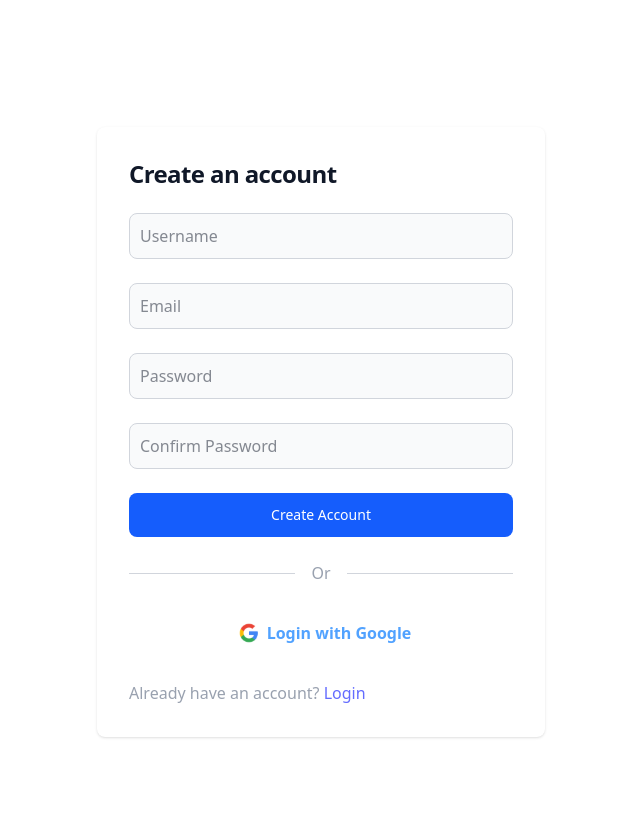
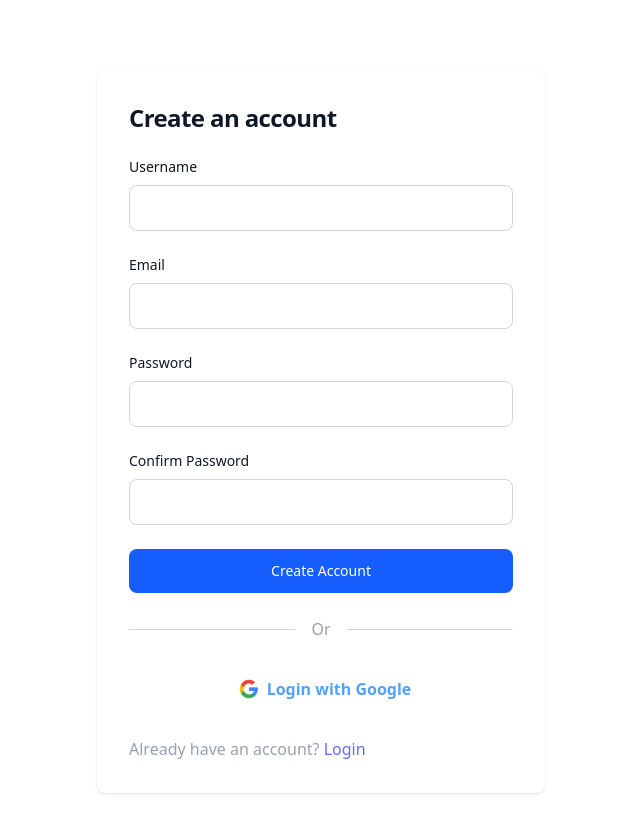
Before and after one commit to Bimaahmadani/MyMovie-app, a React (Vite) app: page /signup in a window 1280 px wide. Shown: the top 832 px of the page, without its empty margins (319-959 px from the left). Built offline with nearby package versions, Linux system fonts and the light colour scheme; no server answers.

Commit message:
update signup.jsx

```diff
--- a/src/pages/Signup.jsx
+++ b/src/pages/Signup.jsx
@@ -15,29 +15,59 @@ function Signup() {
   const [confirmPassword, setConfirmPassword] = useState("");
   const location = useLocation();
   const from = location.state?.from?.pathname || '/';
+  const [errors, setErrors] = useState({
+  username: "",
+  email: "",
+  password: "",
+  confirmPassword: "",
+});
+
+  const validateField = (name, value) => {
+  let message = "";
+
+  switch (name) {
+    case "username":
+      if (!value.trim()) message = "Username is required";
+      else if (value.length < 3) message = "Username must be at least 3 characters";
+      break;
+
+    case "email":
+      if (!/\S+@\S+\.\S+/.test(value)) message = "Invalid email address";
+      break;
+
+    case "password":
+      if (value.length < 6) message = "Password should be at least 6 characters";
+      break;
+
+    case "confirmPassword":
+      if (value !== password) message = "Passwords do not match";
+      break;
+
+    default:
+      break;
+  }
+
+  setErrors((prev) => ({ ...prev, [name]: message }));
+};
+
 
 const handleSubmit = async (e) => {
   e.preventDefault();
-  setErr("");
 
-  if (password !== confirmPassword) {
-    setErr("Passwords do not match!");
+  // Pastikan tidak ada error lokal
+  if (Object.values(errors).some((msg) => msg !== "")) {
     return;
   }
 
   try {
     const userCredential = await createUserWithEmailAndPassword(auth, email, password);
-
-    // simpan username ke Firebase displayName
     await updateProfile(userCredential.user, { displayName: username });
-
-    console.log("User created:", userCredential.user);
-
-    // redirect ke homepage
-    navigate(from, { replace: true });
+    navigate("/");
   } catch (error) {
+    if (error.code === "auth/email-already-in-use") {
+      setErrors((prev) => ({ ...prev, email: "This email is already registered" }));
+    }
     console.error(error);
-    setErr(error.message);
   }
 };
 
@@ -54,9 +84,6 @@ function Signup() {
   };
 
 
-
-
-
   return (
     <div className="auth">
 
@@ -71,45 +98,78 @@ function Signup() {
                         {err && <div className="error-message">{err}</div>}
                        <form onSubmit={handleSubmit} className="auth-form space-y-4 md:space-y-6">
                            {/* Username */}
+                            <div>
+                              <label className="block mb-2 text-sm font-medium text-gray-900 dark:text-white">Username</label>
                               <input
                                 type="text"
-                              placeholder="Username"
-                              className="bg-gray-50 border border-gray-300 text-gray-900 rounded-lg focus:ring-primary-600 focus:border-primary-600 block w-full p-2.5 dark:bg-gray-700 dark:border-gray-600 dark:placeholder-gray-400 dark:text-white dark:focus:ring-blue-500 dark:focus:border-blue-500"
                                 value={username}
-                              onChange={(e) => setUsername(e.target.value)}
-                              required
+                                onChange={(e) => {
+                                  setUsername(e.target.value);
+                                  validateField("username", e.target.value);
+                                }}
+                                onBlur={(e) => validateField("username", e.target.value)}
+                                className={`w-full p-2.5 border rounded-lg ${
+                                  errors.username ? "border-red-500" : "border-gray-300"
+                                }`}
                               />
+                              {errors.username && <p className="text-red-500 text-sm">{errors.username}</p>}
+                            </div>
 
                             {/* Email */}
+                            <div>
+                              <label className="block mb-2 text-sm font-medium text-gray-900 dark:text-white">Email</label>
                               <input
                                 type="email"
-                              placeholder="Email"
-                              className="bg-gray-50 border border-gray-300 text-gray-900 rounded-lg focus:ring-primary-600 focus:border-primary-600 block w-full p-2.5 dark:bg-gray-700 dark:border-gray-600 dark:placeholder-gray-400 dark:text-white dark:focus:ring-blue-500 dark:focus:border-blue-500"
                                 value={email}
-                              onChange={(e) => setEmail(e.target.value)}
-                              required
+                                onChange={(e) => {
+                                  setEmail(e.target.value);
+                                  validateField("email", e.target.value);
+                                }}
+                                onBlur={(e) => validateField("email", e.target.value)}
+                                className={`w-full p-2.5 border rounded-lg ${
+                                  errors.email ? "border-red-500" : "border-gray-300"
+                                }`}
                               />
+                              {errors.email && <p className="text-red-500 text-sm">{errors.email}</p>}
+                            </div>
 
                             {/* Password */}
+                            <div>
+                              <label className="block mb-2 text-sm font-medium text-gray-900 dark:text-white">Password</label>
                               <input
                                 type="password"
-                              placeholder="Password"
-                              className="bg-gray-50 border border-gray-300 text-gray-900 rounded-lg focus:ring-primary-600 focus:border-primary-600 block w-full p-2.5 dark:bg-gray-700 dark:border-gray-600 dark:placeholder-gray-400 dark:text-white dark:focus:ring-blue-500 dark:focus:border-blue-500"
                                 value={password}
-                              onChange={(e) => setPassword(e.target.value)}
-                              required
+                                onChange={(e) => {
+                                  setPassword(e.target.value);
+                                  validateField("password", e.target.value);
+                                }}
+                                onBlur={(e) => validateField("password", e.target.value)}
+                                className={`w-full p-2.5 border rounded-lg ${
+                                  errors.password ? "border-red-500" : "border-gray-300"
+                                }`}
                               />
+                              {errors.password && <p className="text-red-500 text-sm">{errors.password}</p>}
+                            </div>
 
                             {/* Confirm Password */}
+                            <div>
+                              <label className="block mb-2 text-sm font-medium text-gray-900 dark:text-white">Confirm Password</label>
                               <input
                                 type="password"
-                              placeholder="Confirm Password"
-                              className="bg-gray-50 border border-gray-300 text-gray-900 rounded-lg focus:ring-primary-600 focus:border-primary-600 block w-full p-2.5 dark:bg-gray-700 dark:border-gray-600 dark:placeholder-gray-400 dark:text-white dark:focus:ring-blue-500 dark:focus:border-blue-500"
                                 value={confirmPassword}
-                              onChange={(e) => setConfirmPassword(e.target.value)}
-                              required
+                                onChange={(e) => {
+                                  setConfirmPassword(e.target.value);
+                                  validateField("confirmPassword", e.target.value);
+                                }}
+                                onBlur={(e) => validateField("confirmPassword", e.target.value)}
+                                className={`w-full p-2.5 border rounded-lg ${
+                                  errors.confirmPassword ? "border-red-500" : "border-gray-300"
+                                }`}
                               />
+                              {errors.confirmPassword && <p className="text-red-500 text-sm">{errors.confirmPassword}</p>}
+                            </div>
 
+                            {/* submit button */}
                             <button
                               type="submit"
                               className="w-full text-white bg-blue-600 hover:bg-blue-700 focus:ring-4 focus:outline-none focus:ring-primary-300 font-medium rounded-lg text-sm px-5 py-3 text-center"
```
Lines whose indentation alone changed are shown as unchanged.
